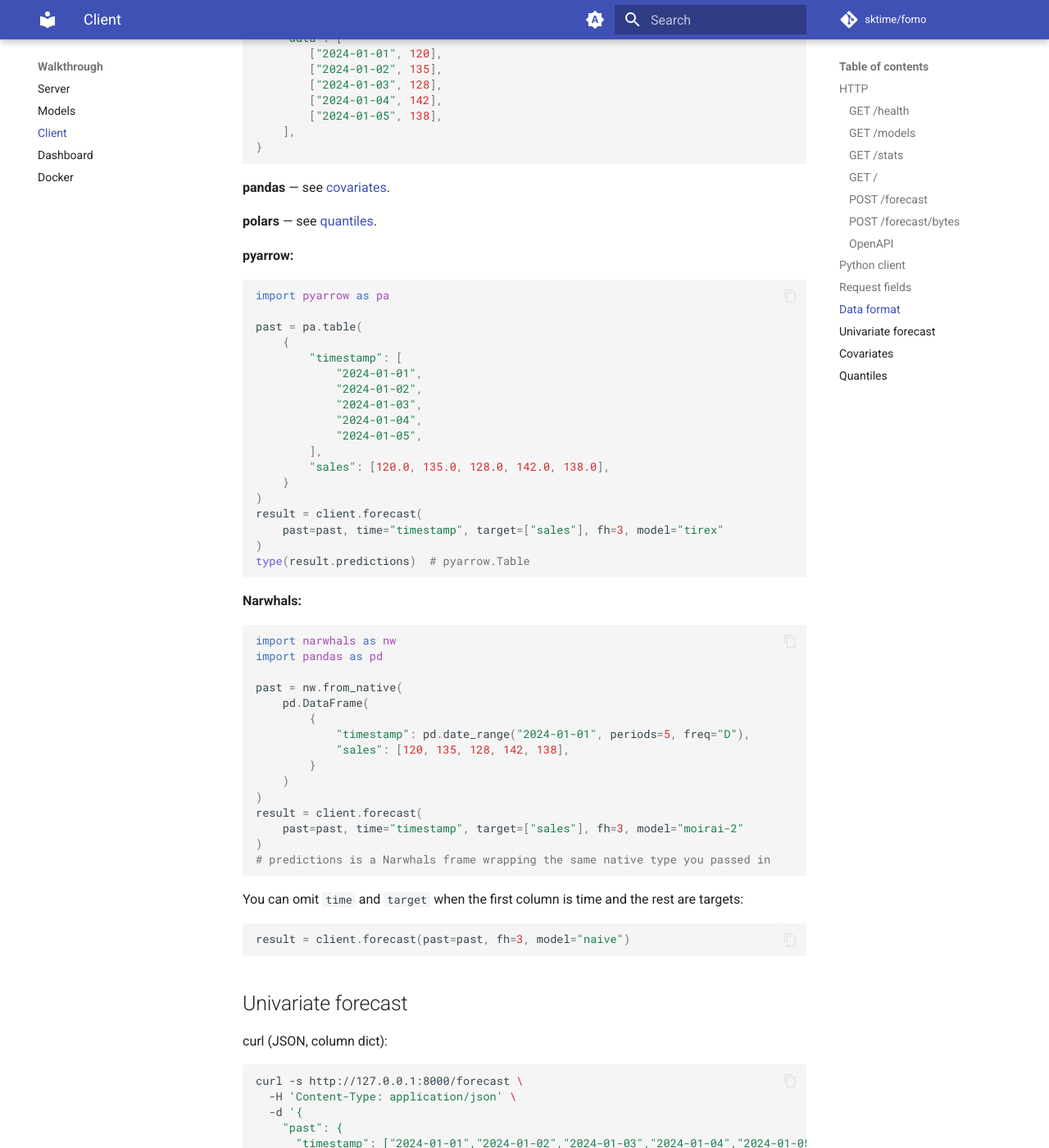
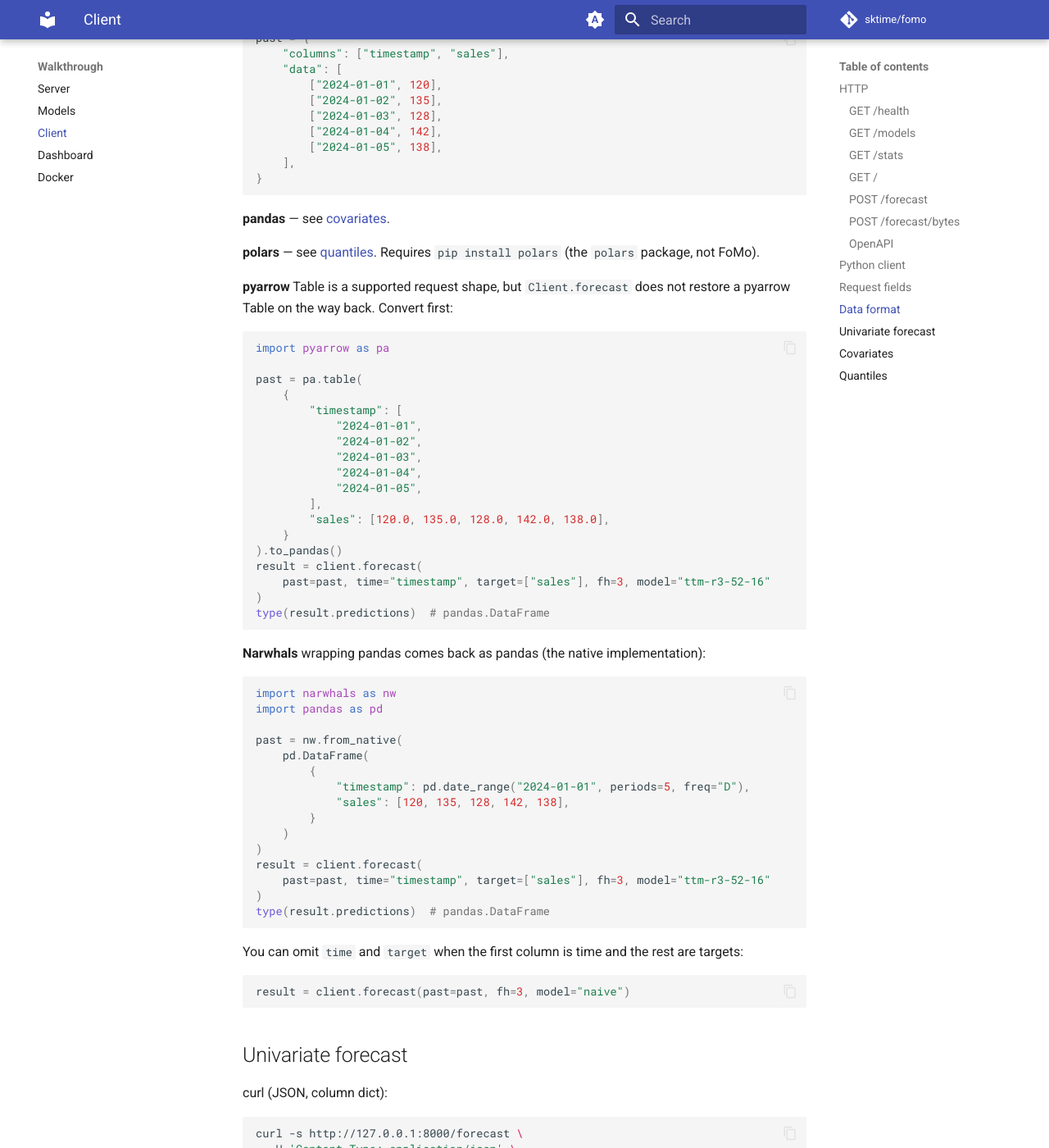
Before and after one commit to sktime/tserve, an MkDocs documentation site: the page built from docs/walkthrough/client.md, in a window 1280 px wide and 1400 px high, scrolled down 4412 px. Shown: the whole window at 82% size. Built offline with MkDocs 1.6.1 and Material for MkDocs 9.7.7, drawn with Linux system fonts in a browser that asks for light colours; comment, search, counter and statistics services are not loaded; some of the changed text lies outside the part shown.

Commit message:
update docs

````diff
--- a/docs/walkthrough/client.md
+++ b/docs/walkthrough/client.md
@@ -178,9 +180,9 @@ past = {
 
 **pandas** — see [covariates](#covariates).
 
-**polars** — see [quantiles](#quantiles).
+**polars** — see [quantiles](#quantiles). Requires `pip install polars` (the `polars` package, not FoMo).
 
-**pyarrow:**
+**pyarrow** Table is a supported request shape, but `Client.forecast` does not restore a pyarrow Table on the way back. Convert first:
 
 ```python
 import pyarrow as pa
@@ -196,14 +198,14 @@ past = pa.table(
         ],
         "sales": [120.0, 135.0, 128.0, 142.0, 138.0],
     }
+).to_pandas()
+result = client.forecast(
+    past=past, time="timestamp", target=["sales"], fh=3, model="ttm-r3-52-16"
 )
-result = client.forecast(
-    past=past, time="timestamp", target=["sales"], fh=3, model="tirex"
-)
-type(result.predictions)  # pyarrow.Table
+type(result.predictions)  # pandas.DataFrame
 ```
 
-**Narwhals:**
+**Narwhals** wrapping pandas comes back as pandas (the native implementation):
 
 ```python
 import narwhals as nw
@@ -218,9 +220,9 @@ past = nw.from_native(
     )
 )
 result = client.forecast(
-    past=past, time="timestamp", target=["sales"], fh=3, model="moirai-2"
+    past=past, time="timestamp", target=["sales"], fh=3, model="ttm-r3-52-16"
 )
-# predictions is a Narwhals frame wrapping the same native type you passed in
+type(result.predictions)  # pandas.DataFrame
 ```
 
 You can omit `time` and `target` when the first column is time and the rest are targets:
@@ -286,9 +286,11 @@ result = client.forecast(
 )
 print(result.predictions)
 client.close()
+# {'columns': ['timestamp', 'sales'],
+#  'data': [[Timestamp('2024-01-06 00:00:00'), 137.76…], …]}
 ```
 
-`naive` is a drift `NaiveForecaster` — that is the pipe with no download. Swap `model` to any loaded id (`chronos-2`, `timesfm-2.5`, `ttm-r3-52-16`, `mantis-8m`, …).
+`naive` is a drift `NaiveForecaster` — that is the pipe with no download. Swap `model` to any loaded id (`chronos-2`, `timesfm-2.5`, `ttm-r3-52-16`, `toto-2.0-4m`, …). Some ids need a longer history than the 5-row toy series — `mantis-8m` requires more observations than its `context_length` (127).
 
 ## Covariates
 
@@ -358,7 +364,7 @@ client.close()
 
 Add `quantiles=[0.1, 0.5, 0.9]`. Columns come back flattened: `{variable}_{alpha}` (often positional `0`, e.g. `0_0.1`). The estimator must implement `predict_quantiles`; otherwise the request fails.
 
-polars in → polars out, on a Hub model that supports quantiles:
+polars in → polars out, on a Hub model that supports quantiles. Install polars yourself (`pip install polars`); it is not a FoMo extra.
 
 ```python
 import polars as pl
@@ -397,6 +403,8 @@ print(type(result.predictions))  # polars.DataFrame
 print(result.predictions)
 print(result.quantiles)
 client.close()
+# predictions: month / sales ≈ 217.25, 233.56, 243.88
+# quantiles columns: month, 0_0.1, 0_0.5, 0_0.9
 ```
 
-`predictions` stays the point forecast. `quantiles` is a second table, or `null` / `None` when the field was omitted. `naive` and `flowstate` are lighter alternatives if you want the same call without a large TimesFM download.
+`predictions` stays the point forecast. `quantiles` is a second table, or `null` / `None` when the field was omitted. `naive` supports the same `quantiles=` call with no Hub download.
````
Also changed, not shown: other parts of docs/walkthrough/client.md (+10 -6 lines), README.md (+2 -0 lines), docs/index.md (+5 -1 lines), docs/reference/http.md (+1 -1 lines), docs/walkthrough/docker.md (+1 -1 lines), docs/walkthrough/server.md (+2 -2 lines).
